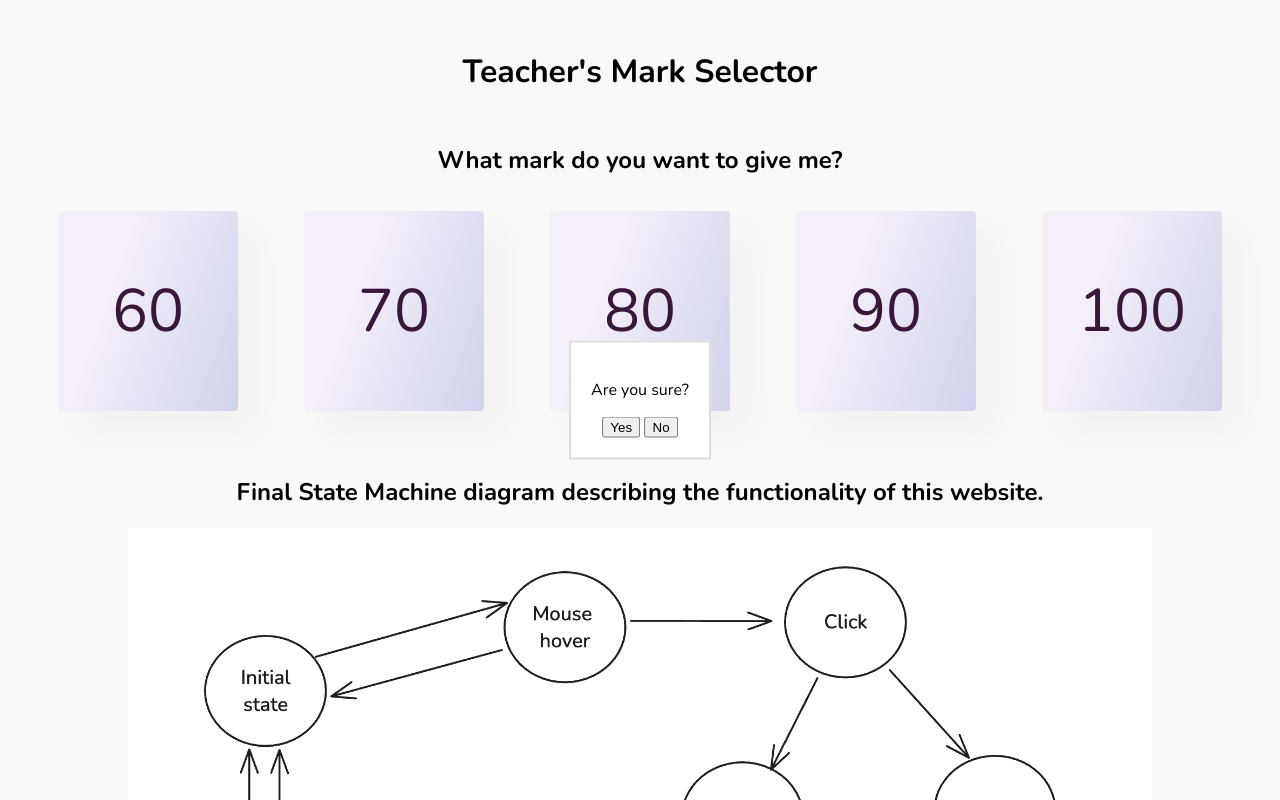
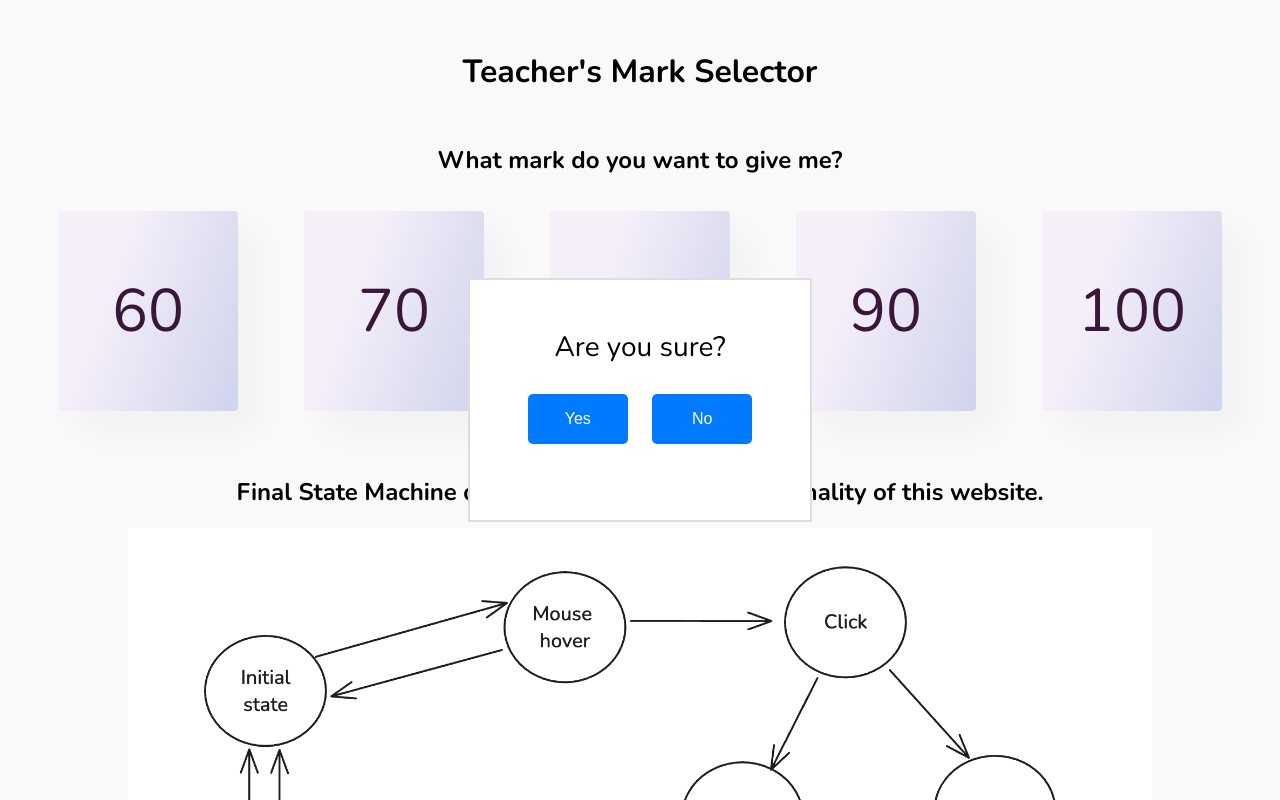
Before and after one commit to IlliaVoronov/choseGrade, a plain HTML site: page index.html in a window 1280 px wide. Both pictures are taken after a click on the element "60". Shown: the top 800 px of the page. Drawn offline with nearby package versions, Linux system fonts and the light colour scheme.

Commit message:
improved dialog window

```diff
--- a/script.js
+++ b/script.js
@@ -129,7 +129,7 @@ function showRain() {
     }));
 
     let rainAnimation;
-    let opacity = 1; // Initial opacity
+    let opacity = 1;
 
 
     const audio = new Audio('music/ashes-of-hiroshima-272353.mp3');
--- a/styles.css
+++ b/styles.css
@@ -115,6 +115,14 @@ h2 {
     border: 2px solid #ddd;
     display: none;
     text-align: center;
+    width: 300px;
+    height: 200px;
+}
+
+#dialog p {
+    font-family: "Nunito", sans-serif;
+    font-style: normal;
+    font-size: 28px;
 }
 
 #animation-canvas {
@@ -126,3 +134,28 @@ h2 {
     pointer-events: none;
     display: none;
 }
+
+
+#dialog button {
+    margin: 0 10px;
+    padding: 10px 20px;
+    font-size: 16px;
+    cursor: pointer;
+    border: none;
+    background-color: #007bff;
+    color: white;
+    border-radius: 5px;
+    width: 100px;
+    height: 50px;
+    transition: transform 0.2s, background-color 0.2s;
+
+}
+
+
+#dialog button:hover {
+    background-color: #ffffff;
+    border: solid 3px #007bff;
+    font-size: 19px;
+    font-weight: bold;
+    color: #007bff;
+}
```
